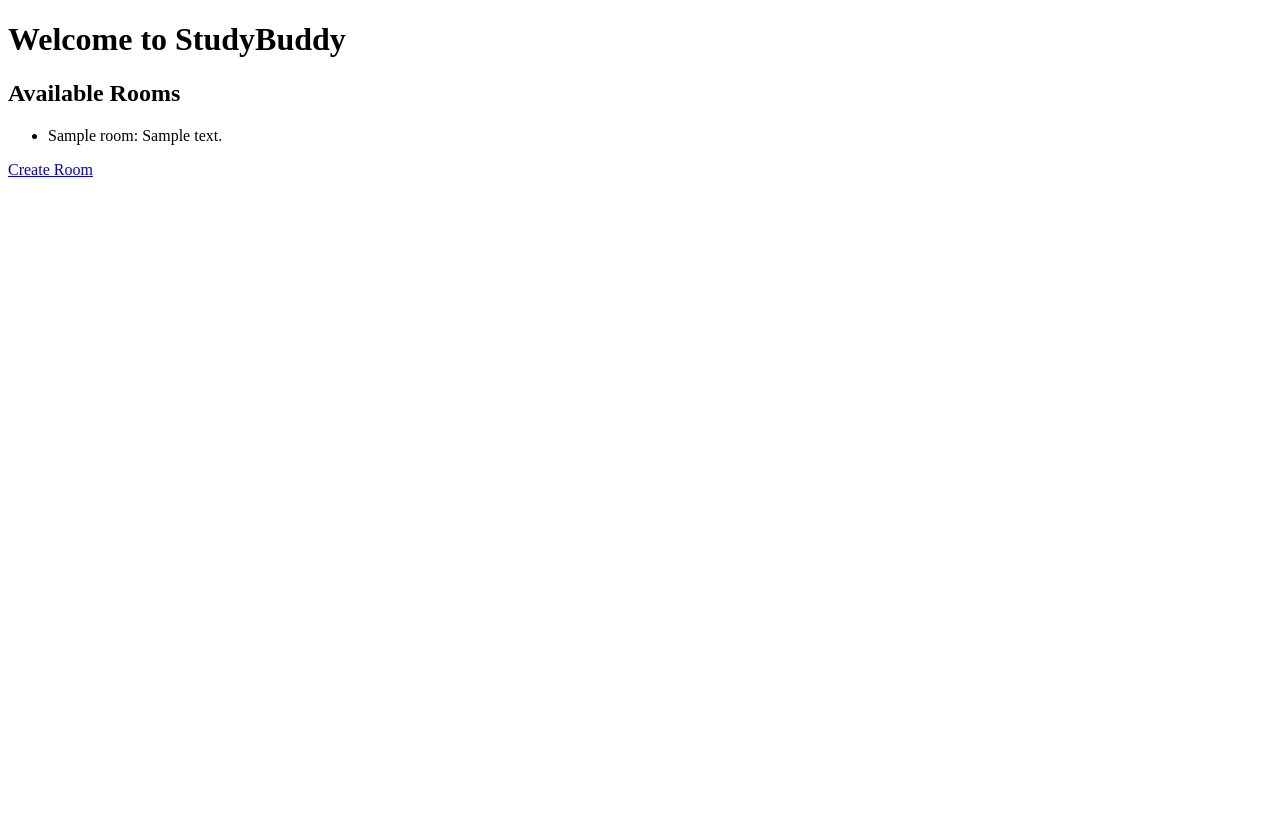
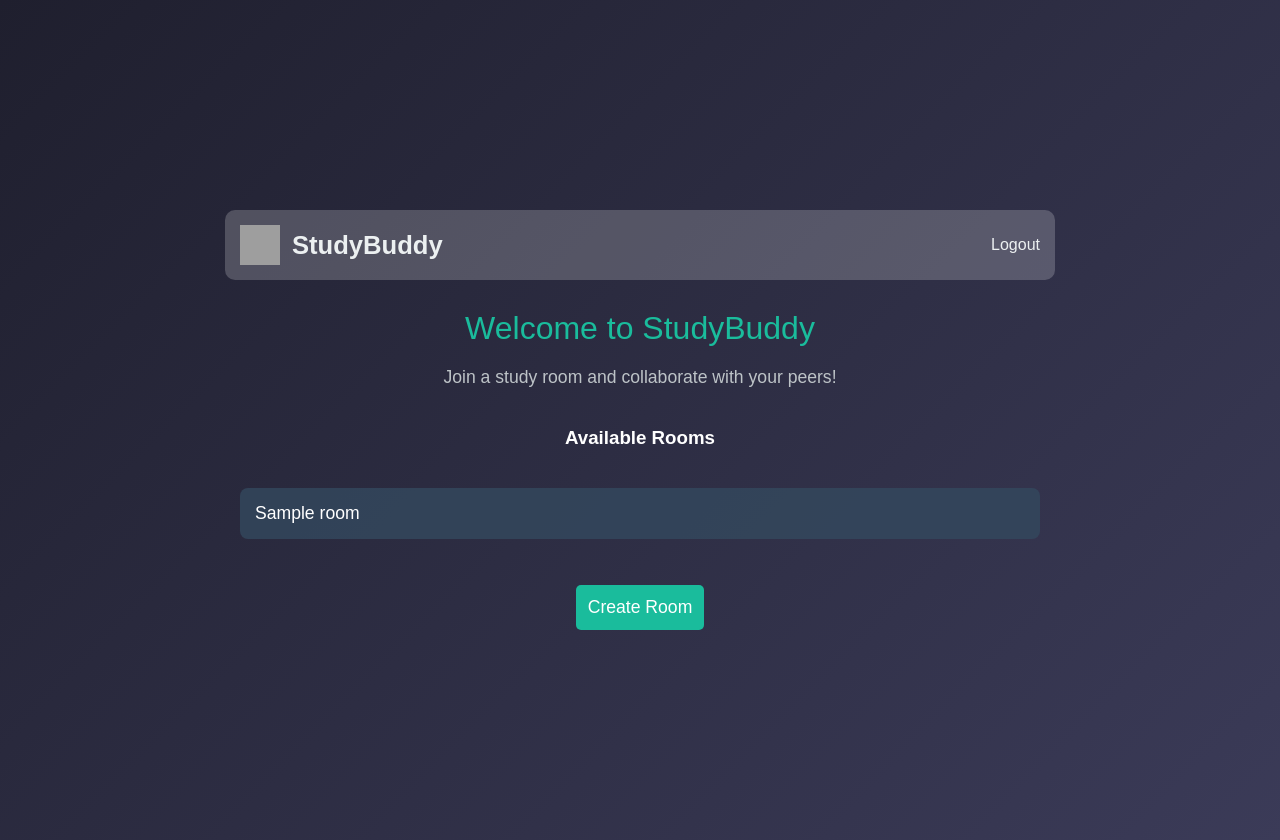
Before and after one commit to xDaBix/studybuddy, a Django app: template clients/templates/clients/home.html in a window 1280 px wide. Before the commit the page ends 177 px from the top, so only its background shows below. Run offline with Django 5.2, Linux system fonts and the light colour scheme; the template is opened without the code that fills it: most values are stand-ins (such as "Sample title", 1, 10 or a date in 2020); grey boxes are pictures that could not be loaded.

Commit message:
home page

```diff
--- a/clients/templates/clients/home.html
+++ b/clients/templates/clients/home.html
@@ -1,23 +1,162 @@
 <!DOCTYPE html>
 <html lang="en">
+
 <head>
     <meta charset="UTF-8">
     <meta name="viewport" content="width=device-width, initial-scale=1.0">
-    <title>Welcome to StudyBuddy</title>
+    <title>StudyBuddy - Home</title>
+    <style>
+        body {
+            margin: 0;
+            font-family: 'Arial', sans-serif;
+            background: linear-gradient(135deg, #1f1f2e, #3b3b58); /* Reverted to previous color */
+            color: #ffffff;
+            display: flex;
+            flex-direction: column; /* Change to column layout */
+            justify-content: center;
+            align-items: center;
+            height: 100vh;
+            padding: 20px; /* Add padding for spacing */
+        }
+
+        .header {
+            margin-bottom: 30px;
+            display: flex;
+            justify-content: space-between;
+            align-items: center;
+            padding: 15px;
+            background-color: rgba(255, 255, 255, 0.2);
+            border-radius: 10px;
+            width: 100%; /* Full width */
+            max-width: 800px; /* Limit max width for better readability */
+        }
+
+        .header .logo {
+            display: flex;
+            align-items: center;
+        }
+
+        .header .logo img {
+            width: 40px;
+            height: 40px;
+            margin-right: 12px;
+        }
+
+        .header .logo span {
+            font-size: 1.6em;
+            font-weight: bold;
+            color: #ecf0f1;
+        }
+
+        .header .login-link {
+            color: #ecf0f1;
+            text-decoration: none;
+            font-size: 1em;
+            transition: color 0.3s;
+        }
+
+        .header .login-link:hover {
+            color: #ffffff;
+        }
+
+        .welcome-message {
+            margin-bottom: 20px;
+            color: #1abc9c;
+            font-size: 2em;
+        }
+
+        .description {
+            margin-bottom: 20px;
+            color: #bdc3c7;
+            font-size: 1.1em;
+        }
+
+        .room-list {
+            list-style: none;
+            padding: 0;
+            margin-top: 20px;
+            text-align: left; /* Align text to the left */
+            width: 100%; /* Full width */
+            max-width: 800px; /* Limit max width for better readability */
+        }
+
+        .room-item {
+            background-color: rgba(52, 73, 94, 0.8);
+            padding: 15px;
+            border-radius: 8px;
+            margin-bottom: 10px;
+            color: #ffffff;
+            font-size: 1.1em;
+            transition: background-color 0.3s;
+        }
+
+        .room-item:hover {
+            background-color: #34495e;
+        }
+
+        .room-item.empty {
+            color: #b3b3cc;
+            font-style: italic;
+        }
+
+        .create-room-button {
+            width: 100%;
+            padding: 12px;
+            background-color: #1abc9c;
+            color: #ffffff;
+            border: none;
+            border-radius: 5px;
+            cursor: pointer;
+            font-size: 1.1em;
+            transition: background-color 0.3s;
+            margin-top: 20px; /* Add margin for spacing */
+        }
+
+        .create-room-button:hover {
+            background-color: #16a085;
+        }
+
+        .signup-link {
+            margin-top: 20px;
+            text-align: center;
+        }
+
+        .signup-link a {
+            color: #1abc9c;
+            text-decoration: none;
+            font-size: 1em;
+        }
+
+        .signup-link a:hover {
+            text-decoration: underline;
+        }
+    </style>
 </head>
+
 <body>
-    <h1>Welcome to StudyBuddy</h1>
-    <h2>Available Rooms</h2>
-    <ul>
+    <div class="header">
+        <div class="logo">
+            <img src="logo.png" alt="StudyBuddy Logo">
+            <span>StudyBuddy</span>
+        </div>
+        <a href="{% url 'logout' %}" class="login-link">Logout</a>
+    </div>
 
-   {% for room in rooms %}
-       <li>{{ room.name }}: {{ room.roomdescription }}</li>
-   {% empty %}
-       <li>No rooms available.</li>
-    {% endfor %}
+    <div class="welcome-message">Welcome to StudyBuddy</div>
+    <div class="description">Join a study room and collaborate with your peers!</div>
 
+    <h3>Available Rooms</h3>
+    <ul class="room-list">
+        {% for room in rooms %}
+            <li class="room-item">{{ room.name }}</li>
+        {% empty %}
+            <li class="room-item empty">No rooms available.</li>
+        {% endfor %}
     </ul>
-    <a href="{% url 'createroom' %}">Create Room</a>
 
+    <a href="{% url 'createroom' %}">
+        <button class="create-room-button">Create Room</button>
+    </a>
 </body>
+
 </html>
```
